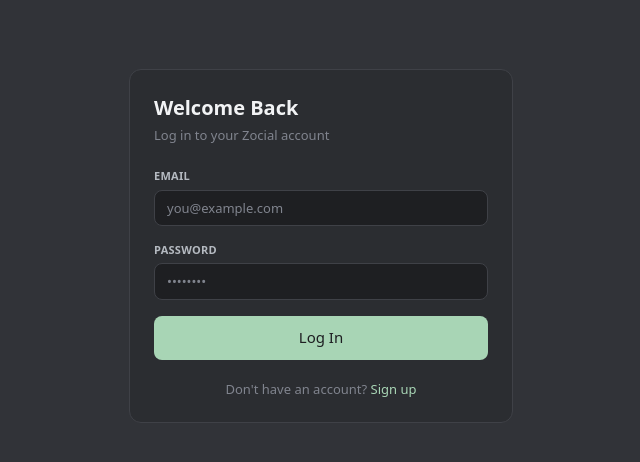
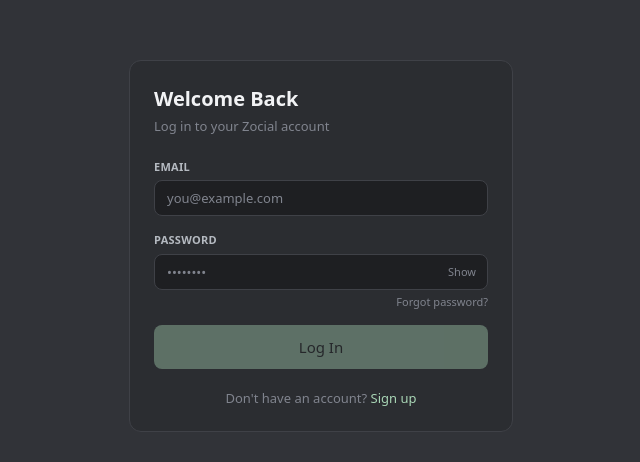
Before and after one commit to psrisuphan/zocial, a Next.js app: page /auth/login in a window 1280 px wide. Shown: the part 154-616 px from the top of the page, without its empty margins (319-959 px from the left). Built offline with nearby package versions, Linux system fonts and the light colour scheme; no server answers.

Commit message:
feat: improve login with show/hide password and forgot password link

```diff
--- a/src/app/auth/login/page.tsx
+++ b/src/app/auth/login/page.tsx
@@ -4,7 +4,7 @@
 import { createClient } from "@/lib/supabase";
 import { useRouter } from "next/navigation";
 import Link from "next/link";
-import { Button, Input, Card } from "@/components/ui";
+import { Button, Input, Card, PasswordInput } from "@/components/ui";
 
 export default function LogIn() {
   const [email, setEmail] = useState("");
@@ -22,7 +22,7 @@
     const { error } = await supabase.auth.signInWithPassword({ email, password });
 
     if (error) {
-      setError(error.message);
+      setError("Incorrect email or password. Please try again.");
       setLoading(false);
       return;
     }
@@ -46,9 +46,11 @@
           placeholder="you@example.com"
           required
         />
-        <Input
+
+        <div className="flex flex-col gap-1">
+          <PasswordInput
             label="Password"
-          type="password"
+            id="password"
             name="password"
             autoComplete="current-password"
             value={password}
@@ -56,6 +58,15 @@
             placeholder="••••••••"
             required
           />
+          <div className="flex justify-end">
+            <Link
+              href="/auth/forgot-password"
+              className="text-xs text-text-muted hover:text-text-link transition-colors"
+            >
+              Forgot password?
+            </Link>
+          </div>
+        </div>
 
         {error && (
           <p className="text-xs text-status-error bg-status-error/10 px-3 py-2 rounded">
@@ -63,7 +74,13 @@
           </p>
         )}
 
-        <Button type="submit" variant="primary" size="lg" fullWidth disabled={loading}>
+        <Button
+          type="submit"
+          variant="primary"
+          size="lg"
+          fullWidth
+          disabled={loading || !email || !password}
+        >
           {loading ? "Logging in..." : "Log In"}
         </Button>
       </form>
```
Lines whose indentation alone changed are shown as unchanged.
